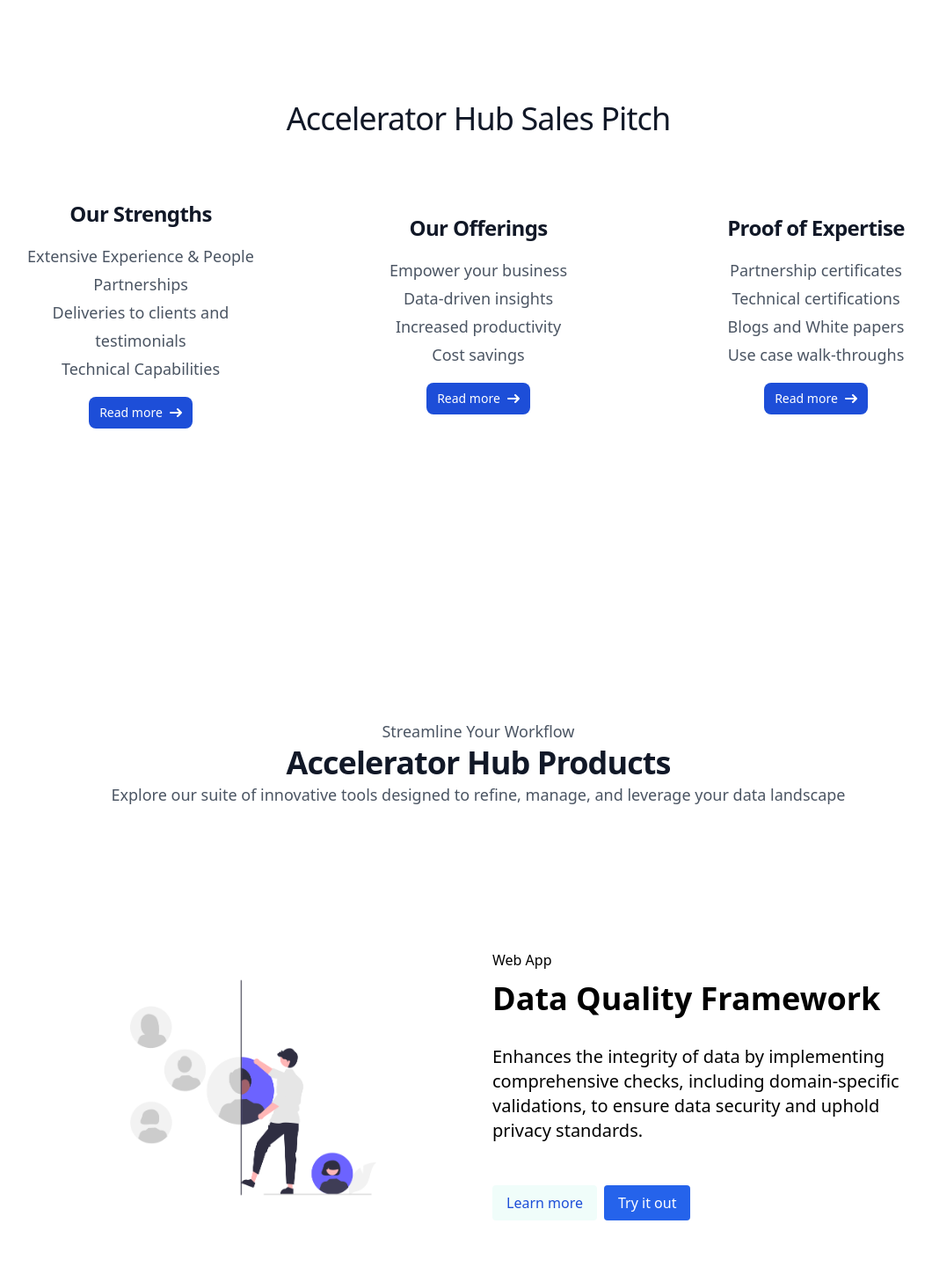
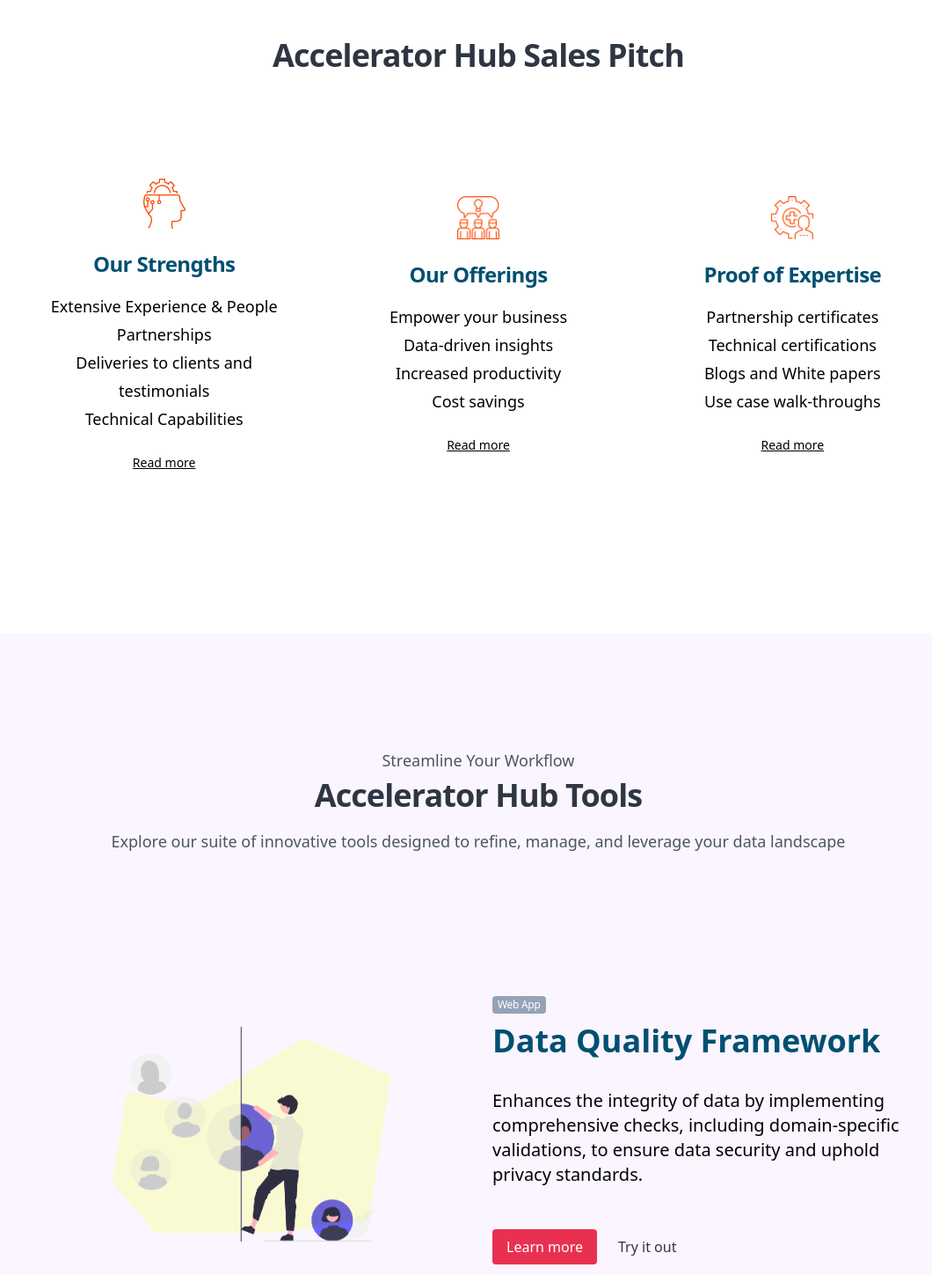
Before and after one commit to cv-prateek/accelerator-hub, a Gatsby site: page / in a window 1280 px wide. Shown: the part 741-2190 px from the top of the page at 88% size, without its empty margins (96-1156 px from the left). Built offline with nearby package versions, Linux system fonts and the light colour scheme; Gatsby itself is replaced by a stand-in of ours.

Commit message:
add images for features

```diff
--- a/gatsby-config.js
+++ b/gatsby-config.js
@@ -10,6 +10,7 @@ module.exports = {
   },
   plugins: [
     "gatsby-plugin-postcss",
+    "gatsby-plugin-smoothscroll",
     {
       resolve: 'gatsby-source-filesystem',
       options: {
--- a/package.json
+++ b/package.json
@@ -22,6 +22,7 @@
     "gatsby-plugin-image": "^3.12.3",
     "gatsby-plugin-postcss": "^6.12.0",
     "gatsby-plugin-sharp": "^5.12.3",
+    "gatsby-plugin-smoothscroll": "^1.2.0",
     "gatsby-remark-images": "^7.12.3",
     "gatsby-source-filesystem": "^5.12.1",
     "gatsby-transformer-remark": "^6.12.3",
--- a/src/components/feature.js
+++ b/src/components/feature.js
@@ -1,5 +1,6 @@
 import React from "react";
 import { useStaticQuery, graphql } from "gatsby";
+import { GatsbyImage } from "gatsby-plugin-image";
 
 const Features = () => {
     const data = useStaticQuery(graphql`
@@ -10,6 +11,11 @@ const Features = () => {
             sections {
               title
               items
+              imgSrc {
+                childImageSharp {
+                    gatsbyImageData(width: 200)
+                }
+              }
             }
           }
         }
@@ -19,25 +25,25 @@ const Features = () => {
     const { title, sections } = data.markdownRemark.frontmatter;
 
     return (
-        <div class="p-16">
-            <div class="relative isolate pt-8 text-center">
-                <h2 class="text-4xl tracking-tight text-gray-900">{title}</h2>
-                <div class="flex justify-center items-center space-x-24 my-12">
-                    {sections.map((section) => {
-                        return <div class="w-3/12 p-2 bg-transparent text-center">
-                            <h5 class="text-2xl p-4 font-bold tracking-tight text-gray-900">{section.title}</h5>
-                            <ul>
-                                {section.items.map((item) => <li><p class="mt-0 text-lg leading-8 text-gray-600">{item}</p></li>)}
-                            </ul>
-                            <a href="#" class="inline-flex items-center px-3 py-2 my-4 text-sm font-medium text-center text-white bg-blue-700 rounded-lg hover:bg-blue-800 focus:ring-4 focus:outline-none focus:ring-blue-300">
-                                Read more
-                                <svg class="rtl:rotate-180 w-3.5 h-3.5 ms-2" aria-hidden="true" xmlns="http://www.w3.org/2000/svg" fill="none" viewBox="0 0 14 10">
-                                    <path stroke="currentColor" stroke-linecap="round" stroke-linejoin="round" stroke-width="2" d="M1 5h12m0 0L9 1m4 4L9 9" />
-                                </svg>
-                            </a>
+        <div id="features" class="relative isolate text-center">
+            <h2 class="text-4xl font-bold tracking-tight text-dark mb-4 py-10">{title}</h2>
+            <div class="flex px-32 py-12 justify-around gap-12">
+                {sections.map((section, index) => {
+                    const imgSrc = section.imgSrc?.childImageSharp?.gatsbyImageData;
+                    return <div
+                        class={`w-4/12 p-2 pb-12 bg-transparent flex flex-col justify-center items-center hover:shadow-md transition ease-in-out hover:translate-y-2`}>
+                        <div className="w-6/12 flex justify-center align-middle items-center p-2">
+                            <GatsbyImage class="w-12 object-fill " image={imgSrc} alt="our Strength" />
                         </div>
-                    })}
-                </div>
+                        <h5 class="text-2xl p-4 font-bold tracking-tight text-primary">{section.title}</h5>
+                        <ul>
+                            {section.items.map((item) => <li><p class="mt-0 text-lg leading-8 text-secondary-600">{item}</p></li>)}
+                        </ul>
+                        <a href="#" class="inline-flex items-center px-3 py-2 my-4 text-sm font-medium text-center underline focus:ring-4 focus:outline-none focus:ring-blue-300">
+                            Read more
+                        </a>
+                    </div>
+                })}
             </div>
         </div>
     )
--- a/src/components/products.js
+++ b/src/components/products.js
@@ -1,24 +1,31 @@
 import React from "react";
 import { graphql, useStaticQuery } from "gatsby";
-import { GatsbyImage, getImage } from "gatsby-plugin-image"
+import { GatsbyImage } from "gatsby-plugin-image"
 
-const ProductCard = ({ title, text, imgSrc, reverse = false, tags }) => {
+const ProductCard = ({ title, text, imgSrc, reverse = false, tags = "", link }) => {
     const featuredImg = imgSrc?.childImageSharp?.gatsbyImageData;
-    return <div className={`p-4 flex gap-8 ${reverse ? "flex-row-reverse" : "flex-row"} mx-8`}>
+    return <div className={`p-4 flex gap-8 rounded-3xl ${reverse ? "flex-row-reverse" : "flex-row"} mx-8`}>
         <div className="w-6/12 flex justify-center align-middle items-center">
-            <GatsbyImage class="w-96" image={featuredImg} />
+            <div style={{
+                "height": "18rem",
+                "width": "20rem",
+                "background": "lightgoldenrodyellow",
+                "position": "absolute",
+                "clip-path": "polygon(29% 39%, 68% 12%, 99% 27%, 91% 84%, 57% 89%, 15% 89%, 0 69%, 5% 33%)"
+            }}></div>
+            <GatsbyImage class="w-96 mix-blend-darken" image={featuredImg} />
         </div>
         <div className="w-6/12 flex flex-col items-start">
-            {tags ? <p class="text-base mb-3">{tags}</p>: null}
-            <h3 className="text-4xl font-bold mb-8">{title}</h3>
+            {tags ? <p class="text-xs mb-2 bg-slate-400 px-1.5 py-0.5 tracking-tight rounded text-white">{tags}</p> : null}
+            <h3 className="text-4xl leading-tight font-bold mb-8 text-primary">{title}</h3>
             <p className="text-xl text-left mb-12">{text}</p>
             <div class="flex flex-row gap-2">
-            <button className="bg-teal-50 text-blue-700 px-4 py-2 rounded max-w-fit hover:bg-blue-700 hover:text-white transition-colors">
+                <button className="bg-secondary text-white px-4 py-2 rounded max-w-fit hover:bg-dark hover:text-white transition-colors">
                     Learn more
                 </button>
-            <button className="bg-blue-600 text-white px-4 py-2 rounded max-w-fit hover:bg-blue-700 transition-colors">
+                {link && <button className="text-dark px-4 py-2 rounded max-w-fit hover:bg-dark hover:text-white transition-colors" target="_blank" onClick={() => window.open(link)}>
                     Try it out
-            </button>
+                </button>}
             </div>
         </div>
     </div>
@@ -41,6 +48,8 @@ const Products = () => {
                         }
                     }
                     tags
+                    link
+                    learnMore
                 }
             }
         }
@@ -50,11 +59,11 @@ const Products = () => {
     const { title, subtitle, banner, products } = data.markdownRemark.frontmatter;
 
     return (
-        <div class="min-h-screen flex flex-col justify-center text-center p-16 space-x-24">
-            <div class="self-center max-w-7xl space-y-4 rounded-3xl bg-white py-16 px-8 m-auto bg-slate-50">
+        <div id="products" class="min-h-screen relative isolate flex flex-col justify-center text-center p-16 space-x-24">
+            <div class="self-center max-w-7xl space-y-4 rounded-3xl bg-purple-50 py-16 px-8 m-auto bg-background">
                 <div class="py-16">
-                    <p class="text-lg leading-8 text-gray-600">{banner}</p>
-                    <h2 class="text-4xl font-bold tracking-tight text-gray-900">{title}</h2>
+                    <p class="text-lg leading-8 text-gray-600 mb-1">{banner}</p>
+                    <h2 class="text-4xl font-bold tracking-tight text-dark mb-4">{title}</h2>
                     <p class="text-lg leading-8 text-gray-600">{subtitle}</p>
                 </div>
                 <div class="py-16 flex flex-col justify-center items-center gap-52">
@@ -65,7 +74,9 @@ const Products = () => {
                             title={feature.product}
                             text={feature.summary}
                             imgSrc={feature?.imgSrc || ""}
-                        tags={feature?.tags} />
+                            tags={feature?.tags}
+                            link={feature?.link}
+                        />
                     ))}
                 </div>
             </div>
--- a/src/content/feature.md
+++ b/src/content/feature.md
@@ -3,18 +3,21 @@ id: "features"
 title: "Accelerator Hub Sales Pitch"
 sections:
   - title: "Our Strengths"
+    imgSrc: "../images/ai_innovation.png"
     items:
       - "Extensive Experience & People"
       - "Partnerships"
       - "Deliveries to clients and testimonials"
       - "Technical Capabilities"
   - title: "Our Offerings"
+    imgSrc: "../images/center_of_excellance.png"
     items:
       - "Empower your business"
       - "Data-driven insights"
       - "Increased productivity"
       - "Cost savings"
   - title: "Proof of Expertise"
+    imgSrc: "../images/capabilities.png"
     items:
       - "Partnership certificates"
       - "Technical certifications"
--- a/src/content/hero.md
+++ b/src/content/hero.md
@@ -1,6 +1,6 @@
 ---
 id: "hero"
-banner: "Explore Cutting-Edge Data Tools — Discover More"
+banner: "Explore Cutting-Edge Data Tools - "
 title: "Boost Data Workflows with Accelerator Hub"
 subtitle: "Streamline your data tasks with our comprehensive suite: from ingestion and quality checks to ETL, generation, and dictionary building."
 ---
--- a/src/content/product.md
+++ b/src/content/product.md
@@ -1,7 +1,7 @@
 ---
 id: "products"
 banner: "Streamline Your Workflow"
-title: "Accelerator Hub Products"
+title: "Accelerator Hub Tools"
 subtitle: "Explore our suite of innovative tools designed to refine, manage, and leverage your data landscape"
 products:
   - product: "Data Quality Framework"
@@ -12,6 +12,7 @@ products:
       - "Real-time data validation"
       - "Compliance with data governance"
     imgSrc: "../images/data_quality.png"
+    link: "https://data-quality-ui-le4rfpdzmq-uc.a.run.app/"
 
   - product: "Data Generator"
     tags: "Web App"
@@ -32,13 +33,15 @@ products:
     imgSrc: "../images/ETL.png"
 
   - product: "Restonomer"
-    tags: "Web App"
-    summary: "Addresses inconsistent expertise by offering a user-friendly platform to accelerate development with thorough concept implementation and technology integration."
+    tags: "SBT"
+    summary: "Addresses the complexities of fetching large datasets from REST APIs with tailored authentication, precise data fetching, and efficient, scalable processing. It transforms and stores diverse data formats seamlessly, ensuring robust and concurrent data handling."
     additionalFeatures:
       - "Expert system recommendations"
       - "Integrated development environment"
       - "Accelerated product development cycles"
     imgSrc: "../images/Restonomer.png"
+    learnMore: ""
+    link: "https://teamclairvoyant.github.io/restonomer/"
 
   - product: "Data Dictionary Builder"
     tags: "Web App"
--- a/tailwind.config.js
+++ b/tailwind.config.js
@@ -1,15 +1,20 @@
 /** @type {import('tailwindcss').Config} */
 module.exports = {
-  darkMode: true,
   content: [
     `./src/pages/**/*.{js,jsx,ts,tsx}`,
     `./src/components/**/*.{js,jsx,ts,tsx}`,
   ],
   theme: {
-    container: {
-      center: true
+    container: {},
+    extend: {
+      colors: {
+        background: "#dcf3fa50",
+        primary: "#005071",
+        secondary: "#E83151",
+        exlRed: "#FB4E0B",
+        dark: "#2E3643"
+      }
     },
-    extend: {},
   },
   plugins: [],
 }
```
Also changed, not shown: src/components/header.js (+6 -35 lines), src/components/hero.js (+4 -4 lines), src/images/ai_innovation.png (added), src/images/capabilities.png (added), src/images/center_of_excellance.png (added), 1 other file. Lines whose indentation alone changed are shown as unchanged.
